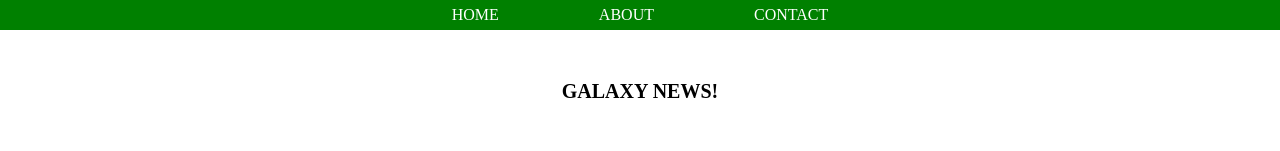
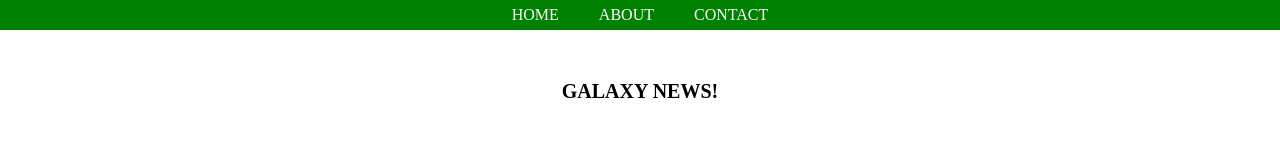
Before and after one commit to zens05/anjing, a plain HTML site: page index.html in a window 1280 px wide. Shown: the top 151 px of the page. Drawn offline with Linux system fonts and the light colour scheme.

Commit message:
Update belajar.css

```diff
--- a/belajar.css
+++ b/belajar.css
@@ -23,7 +23,7 @@ body {
 .li-menu {
     color: white;
     list-style-type: none;
-    padding: 50px
+    padding: 20px
 }
 
 .a-menu {
```
